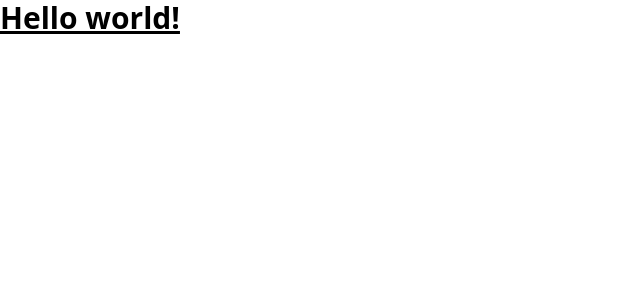
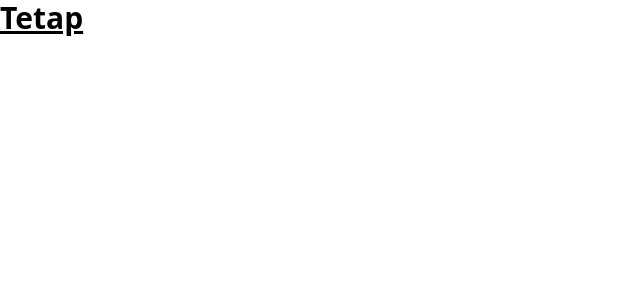
Before and after one commit to tetap/tetap-demo, a Vue app in the folder packages/main/: page / in a window 1280 px wide. Shown: the top 300 px of the page, without its empty margins (0-640 px from the left). Built offline with nearby package versions, Linux system fonts and the light colour scheme.

Commit message:
✨ feat: 增加i8n

```diff
--- a/packages/main/package.json
+++ b/packages/main/package.json
@@ -26,6 +26,7 @@
     "lodash": "^4.17.21",
     "normalize.css": "^8.0.1",
     "vue": "^3.2.37",
+    "vue-i18n": "^9.2.2",
     "vue-router": "^4.1.3"
   },
   "devDependencies": {
--- /dev/null
+++ b/packages/main/src/locale/index.ts
@@ -0,0 +1,11 @@
+import { createI18n } from 'vue-i18n'
+import ZHCN from './langs/ZH-CN.json'
+
+export const i18n = createI18n({
+  legacy: false,
+  locale: 'zh-CN',
+  fallbackLocale: 'zh-CN',
+  messages: {
+    'zh-CN': ZHCN
+  }
+})
--- /dev/null
+++ b/packages/main/src/locale/langs/ZH-CN.json
@@ -0,0 +1,3 @@
+{
+  "title": "Tetap"
+}
--- a/packages/main/src/main.ts
+++ b/packages/main/src/main.ts
@@ -1,10 +1,11 @@
 import { createApp } from 'vue'
 import router from './router'
 import App from './App.vue'
+import { i18n } from './locale'
 import './theme/global.scss'
 
 const app = createApp(App)
 
-app.use(router)
+app.use(router).use(i18n)
 
 app.mount('#app')
--- a/packages/main/src/pages/HomeView.vue
+++ b/packages/main/src/pages/HomeView.vue
@@ -1,5 +1,5 @@
 <template>
-  <h1 class="text-3xl font-bold underline">Hello world!</h1>
+  <h1 class="text-3xl font-bold underline">{{ $t('title') }}</h1>
 </template>
 
 <script setup lang="ts"></script>
```
Also changed, not shown: 1 other file (tests, documents, lock files or other folders).
